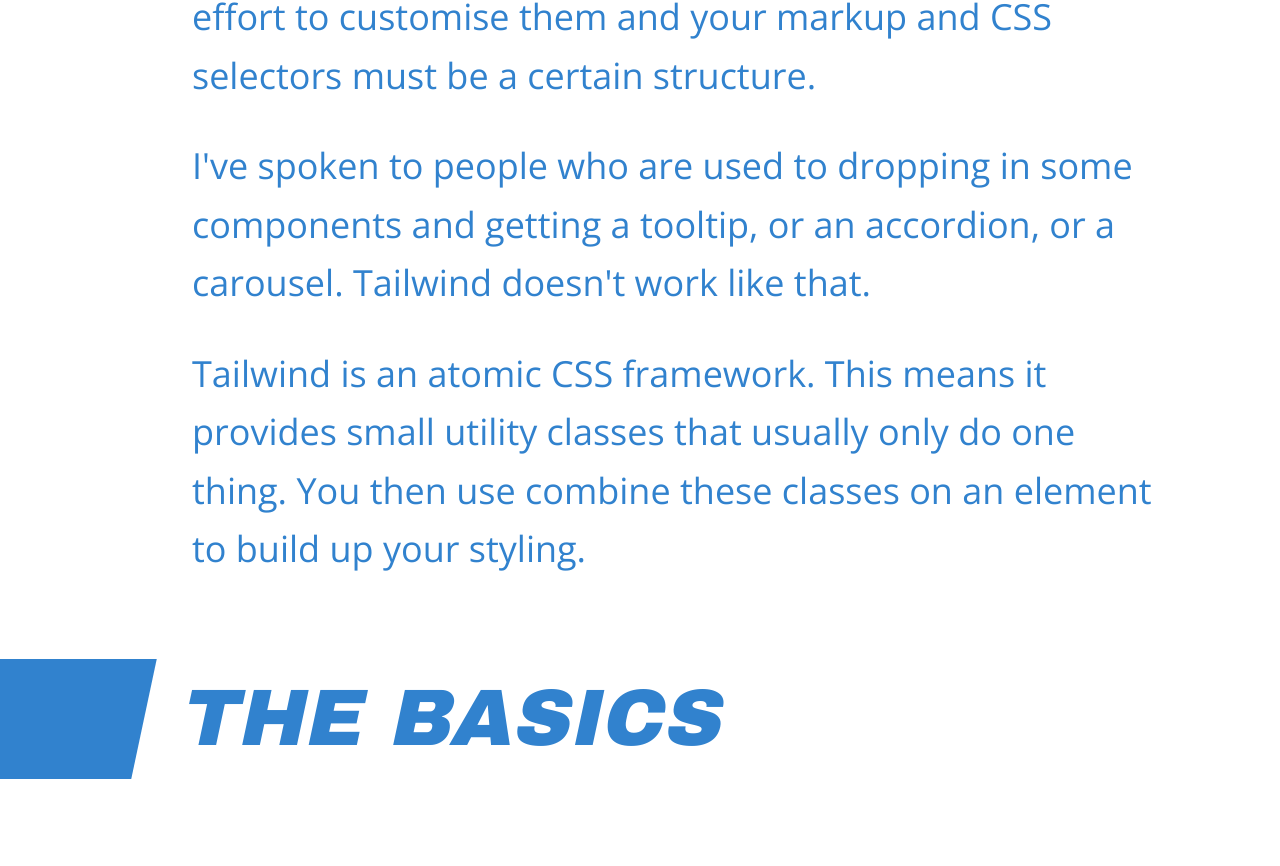
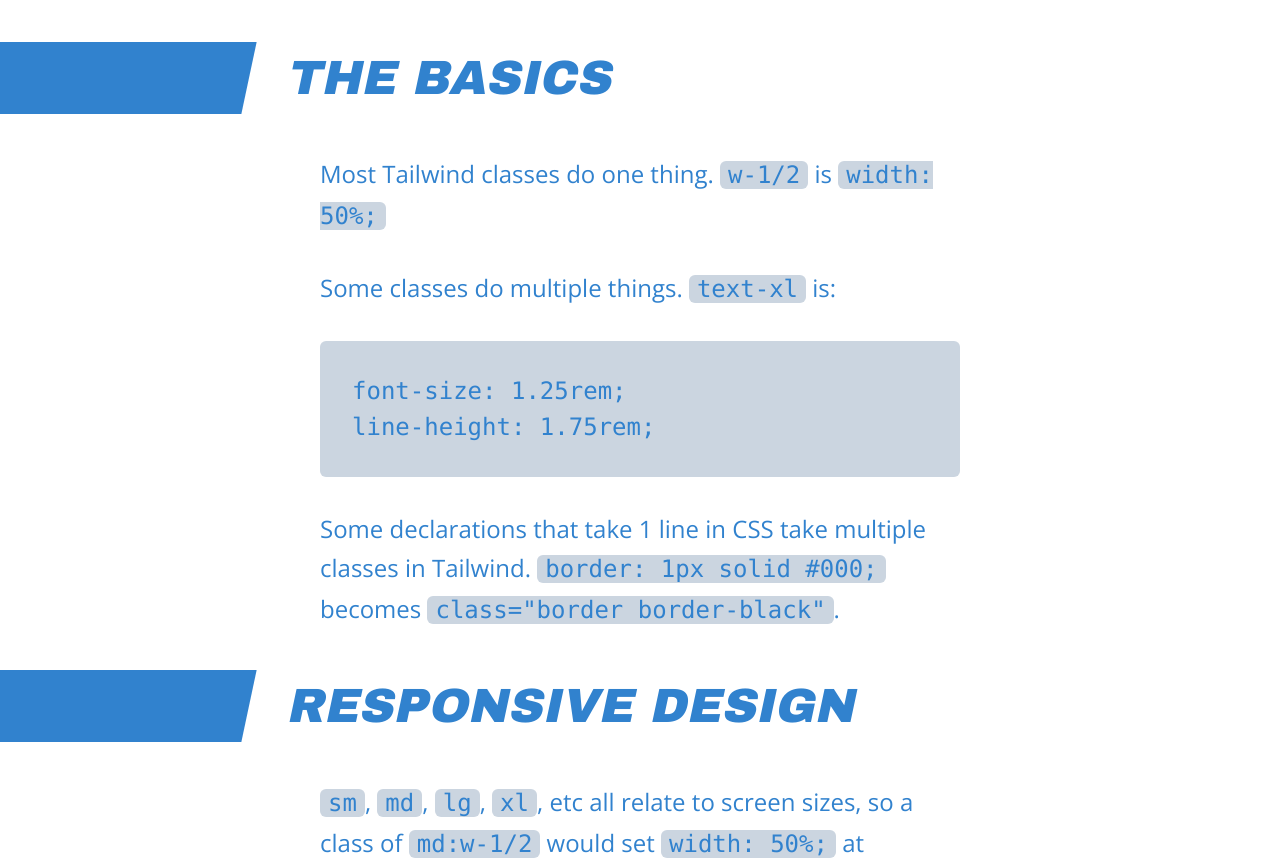
Before and after one commit to tommyp/tommyp.org, a Next.js app: page /flying-with-tailwind in a window 1280 px wide. Shown: the part 1918-2784 px from the top of the page. Built offline with nearby package versions, Linux system fonts and the light colour scheme; what tailwindcss-border-gradients would draw is missing.

Commit message:
styling changes

```diff
--- a/pages/flying-with-tailwind.js
+++ b/pages/flying-with-tailwind.js
@@ -4,19 +4,26 @@ import "@fontsource/archivo-black"
 import "typeface-open-sans";
 
 const P = ({children}) => {
-  return <p className="text-xl md:text-4xl font-open-sans text-blue-600 leading-relaxed">
+  return <p className="text-xl md:text-2xl font-open-sans text-blue-600 leading-relaxed">
     {children}
   </p>
 }
 
 const Section = ({children}) => {
-  return <section className="px-4 md:px-0 md:ml-40 lg:ml-48 flex-col space-y-8">
+  return <section className="w-full md:w-4/6 lg:w-1/2 mx-auto px-4 md:px-0 flex-col space-y-8">
     {children}
   </section>
 }
 
 const H2 = ({children}) => {
-  return <h2 className="font-archivo-black transform -skew-x-12 border-l-200 md:border-l-400 border-blue-600 text-blue-600 mb-8 pl-5 lg:pl-10 text-4xl sm:text-7xl -ml-40 md:-ml-64 uppercase">{children}</h2>
+  return <div className="w-full mx-auto font-archivo-black mb-8 transform -skew-x-12 flex -ml-48 lg:-ml-64">
+    <div className="w-8/12 bg-blue-600">
+
+    </div>
+    <h2 className="flex-grow w-full pl-5 lg:pl-10 text-5xl  uppercase text-blue-600">
+    {children}
+    </h2>
+  </div>
 }
 
 const A = ({href, children}) => {
@@ -28,7 +35,7 @@ const Pre = ({children}) => {
 }
 
 const Code = ({children}) => {
-  return <code className="font-roboto-mono bg-gray-400 text-blue-600 text-xl md:text-4xl p-8 rounded-md block overflow-scroll">
+  return <code className="font-roboto-mono bg-gray-400 text-blue-600 text-xl md:text-2xl p-8 rounded-md block overflow-scroll">
     {children}
   </code>
 }
@@ -47,7 +54,7 @@ const AnIntroToTailwind = () => {
             </div>
         </h1>
       </div>
-      <main className="w-full md:w-11/12 flex flex-col space-y-10 md:space-y-20 py-10 md:py-20 overflow-x-hidden">
+      <main className="flex flex-col space-y-10 py-10 md:py-20 overflow-x-hidden">
         <Section>
         <P>When I decided that my personal site needed a revamp, I did what every developer does and searched for the hottest new technologies to play with. After a bit of research, one of the things I picked was <A href="https://tailwindcss.com/">Tailwind CSS</A>.</P>
         <P>
@@ -90,7 +97,7 @@ const AnIntroToTailwind = () => {
         <H2>Responsive design</H2>
         <Section>
           <P>
-            <Pre>sm</Pre>, <Pre>md</Pre>, <Pre>lg</Pre>, <Pre>xl</Pre> all relate to screen sizes, so a class of <Pre>md:w-1/2</Pre> would set <Pre>width: 50%;</Pre> at medium screen sizes and up.
+            <Pre>sm</Pre>, <Pre>md</Pre>, <Pre>lg</Pre>, <Pre>xl</Pre>, etc all relate to screen sizes, so a class of <Pre>md:w-1/2</Pre> would set <Pre>width: 50%;</Pre> at medium screen sizes and up.
           </P>
           <P>
             <Pre>hover</Pre>, <Pre>focus</Pre>, etc when prefixed, apply that style just for the pseudo class. A class of <Pre>hover:text-black</Pre> would display the text as <span className="hover:bg-black hover:text-white rounded-md">#000</span> when it is hovered over. Tailwind ships with plenty of <A href="https://tailwindcss.com/docs/configuring-variants#overview">pseudoclass</A> variants that make it super easy to style your elements with interacton.
@@ -100,7 +107,7 @@ const AnIntroToTailwind = () => {
         <Section>
           <P>The truth is that yeah, it sort of is?</P>
           <P>But also, not really?</P>
-          <P>Modern web development has came a long way from this being <span className="italic">just</span> inline styles. You can leverage component based templating to reduce duplication.</P>
+          <P>One of the points of Tailwind is that you stay within your HTML, but there are ways that you can reduce duplication. Let's take a look at those</P>
         </Section>
         <H2>Element components</H2>
         <Section>
@@ -147,7 +154,7 @@ const AnIntroToTailwind = () => {
           classes, but there&apos;s nothing stopping you from completely rewriting the config with your own spacing, colours, fonts, etc and using Tailwind to generate classes for your design system.
           </P>
         </Section>
-        <H2>So what can you build with Tailwind?</H2>
+        <H2>What can you build with Tailwind?</H2>
         <Section>
           <P>Unlike other CSS frameworks, there&apos;s no such thing as a Tailwind look. <A href="https://govbins.uk/">Govbins</A>, <A href="https://conversationswithashipwreck.com/">Conversations with a Shipwreck</A>, <A href="https://www.goodclub.co.uk/">Good Club</A> and this site were all built using Tailwind. A big benefit of Tailwind is to allow you to be more creative and not trap you into a certain style.</P>
         </Section>
@@ -156,7 +163,7 @@ const AnIntroToTailwind = () => {
           <P>Tailwind is a CSS framework to build your own design system, which ships with sensible defaults to generate a good starting point. Give it a shot with your next project and see how it goes. You might not believe it&apos;s as good as people say without trying it.
           </P>
           <P>As the fantastic docs say:</P>
-          <blockquote className="text-xl md:text-4xl text-blue-600 border-l-8 border-blue-600 pl-5 md:pl-10 italic">
+          <blockquote className="text-xl md:text-3xl text-blue-600 border-l-8 border-blue-600 pl-5 md:pl-10 italic">
             If you can suppress the urge to retch long enough to give it a chance, I really think you&apos;ll wonder how you ever worked with CSS any other way.
           </blockquote>
         </Section>
```
